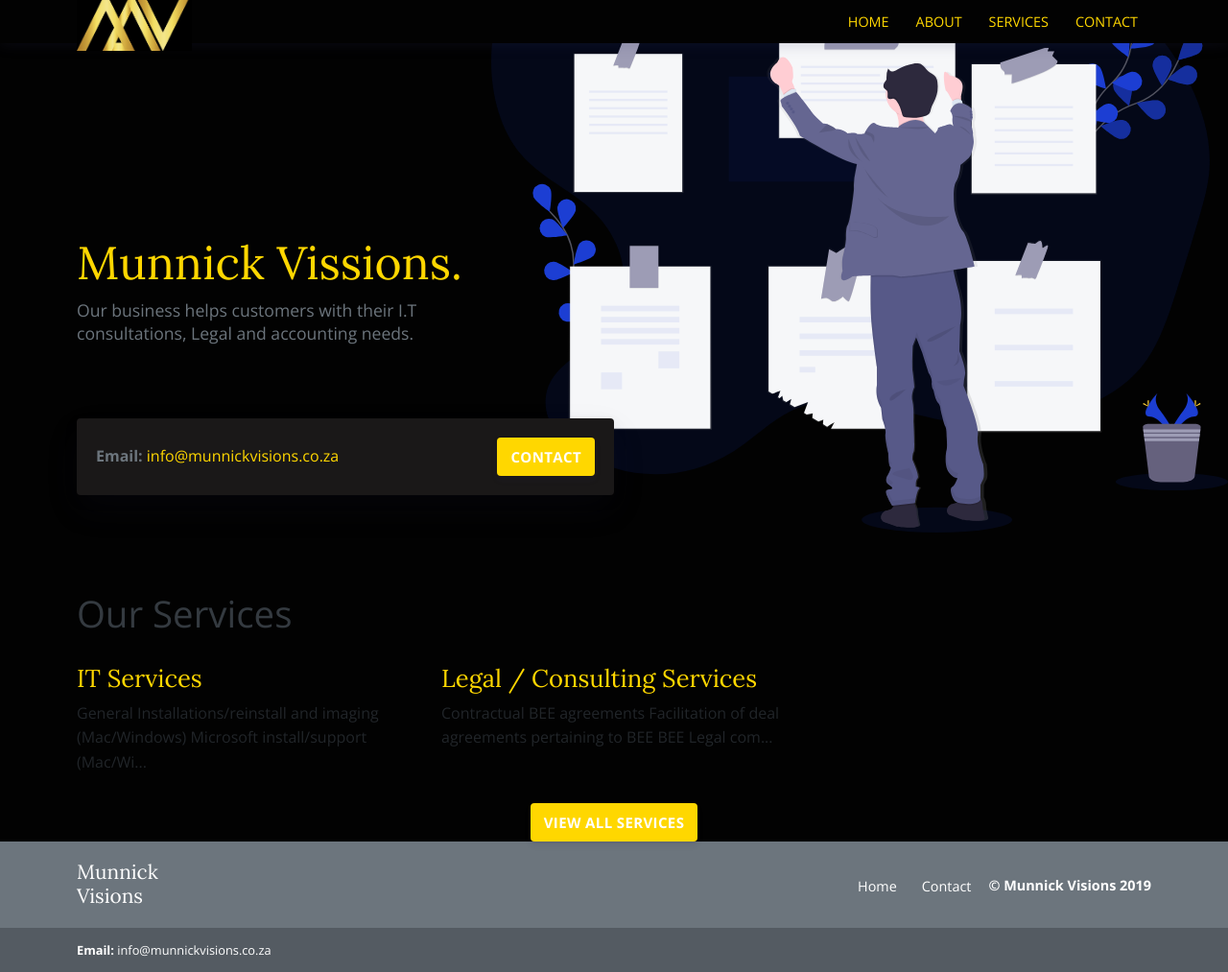
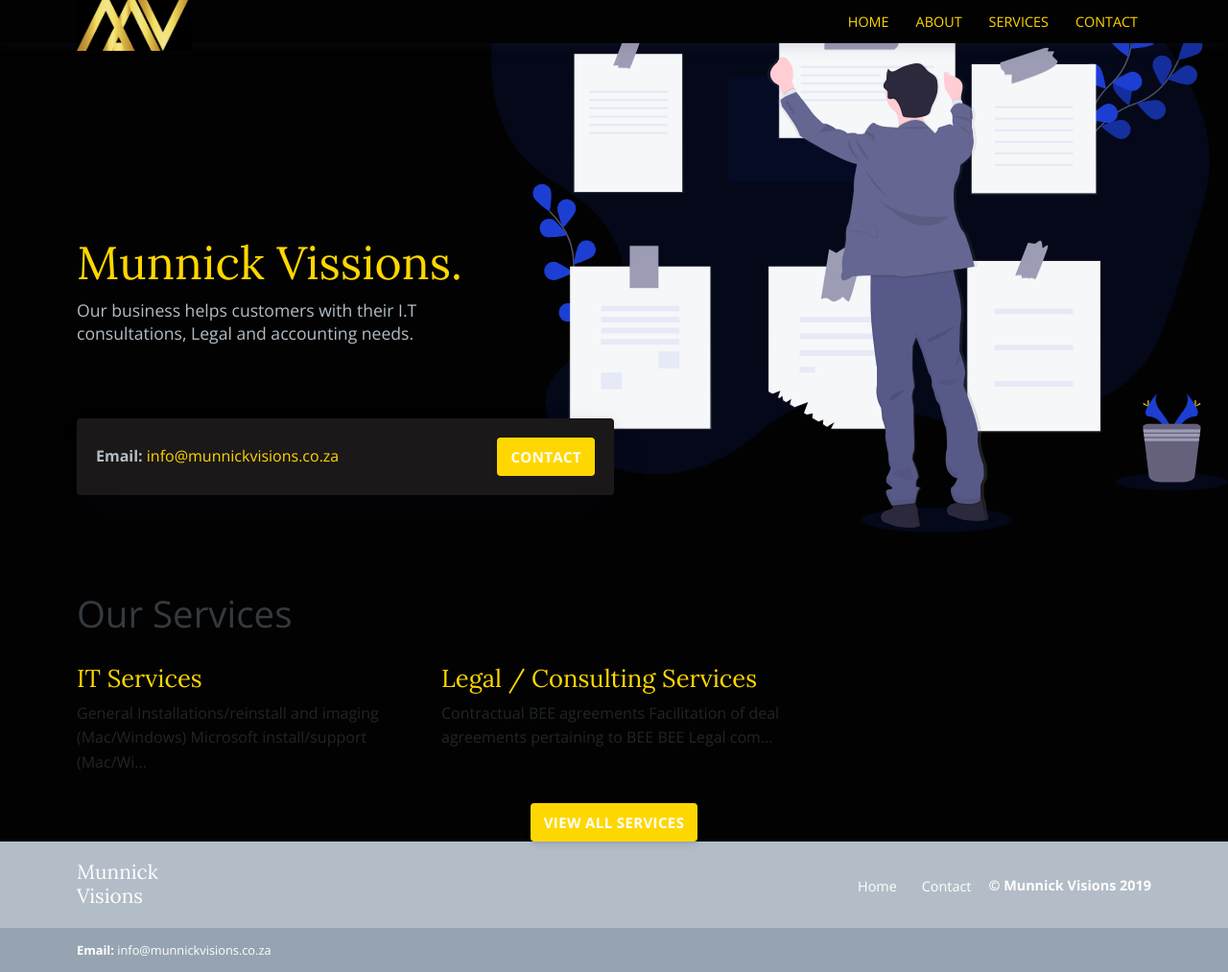
Before and after one commit to sha911/munnickvisions, a Jekyll site: the page built from index.html, in a window 1280 px wide. Shown: the whole page at 96% size. Built offline with Jekyll 4.4.1, drawn with Linux system fonts in a browser that asks for light colours.

Commit message:
Update _bootstrap-variables.scss

```diff
--- a/_sass/_bootstrap-variables.scss
+++ b/_sass/_bootstrap-variables.scss
@@ -20,7 +20,7 @@ $white: #020202;
 $black: #000000;
 $primary: #FFD700;
 //$secondary: #414156;
-//$secondary: #b3bdc7;
+$secondary: #b3bdc7;
 
 // Links
 $link-color: $primary;
```
